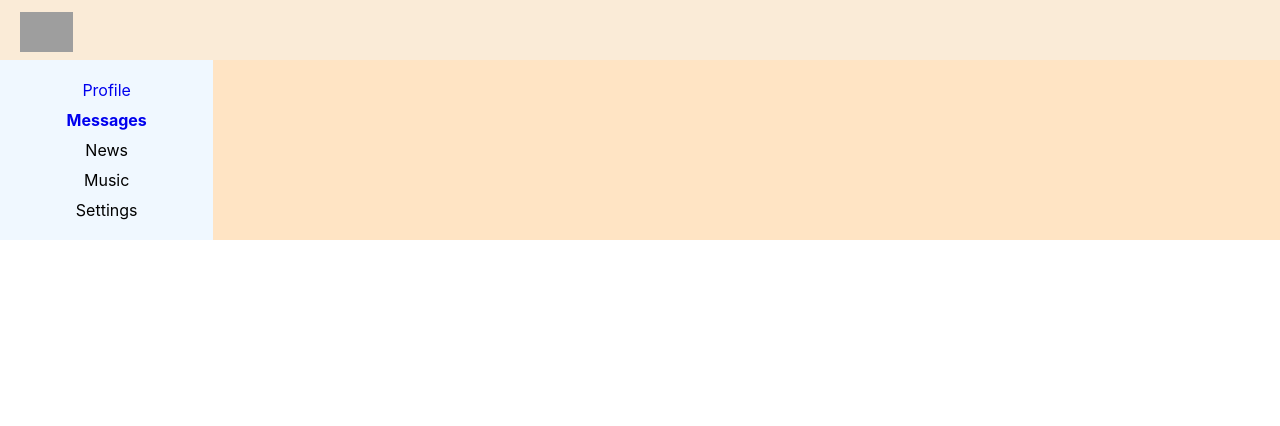
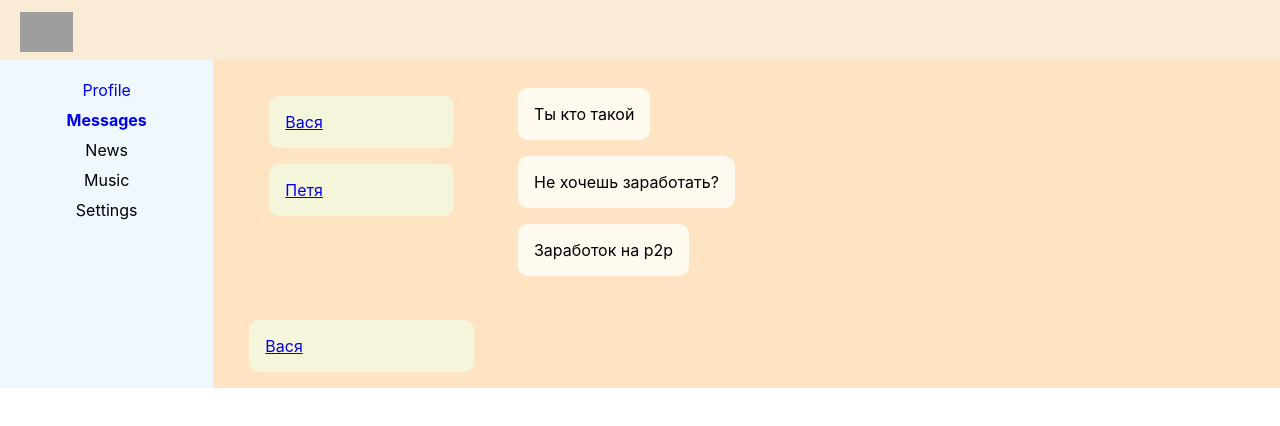
Before and after one commit to bubaololo/react-samurai, a React (Create React App) app: page /dialogs/dialogs/1 in a window 1280 px wide. Shown: the top 426 px of the page. Built offline with nearby package versions, Linux system fonts and the light colour scheme; grey boxes are pictures that could not be loaded.

Commit message:
24 lesson

```diff
--- a/src/App.js
+++ b/src/App.js
@@ -14,7 +14,7 @@ const App = () => {
       <div className="content_wrapper">
 
         <Routes>
-        <Route exact path="dialogs" element={ <Dialogs /> } />
+        <Route exact path="dialogs/*" element={ <Dialogs /> } />
         <Route path="profile" element={ <Profile />} />
         </Routes>
       </div>
--- a/src/components/Dialogs/Dialogs.jsx
+++ b/src/components/Dialogs/Dialogs.jsx
@@ -1,43 +1,55 @@
-import styles from './Dialogs.module.css';
-import {NavLink, Routes, Route} from 'react-router-dom';
+import styles from "./Dialogs.module.css";
+import { NavLink, Routes, Route } from "react-router-dom";
 
 const DialogItem = (props) => {
-  let path = "/dialogs/" + props.id
-  console.log(path);
+  let path = "/dialogs/" + props.id;
   return (
-      <div className={styles.dialog + ' ' + styles.active}>
-        <NavLink to={path} >{props.name}</NavLink>
+    <div className={styles.dialog + " " + styles.active}>
+      <NavLink to={path}>{props.name}</NavLink>
     </div>
-  )
-}
-const Dialogs = function() {
-  return <div className={styles.dialogs}>
+  );
+};
 
+
+const Message = (props) => {
+  return <div className={styles.message}>{props.message}</div>;
+};
+const Dialogs = function (props) {
+  let dialogsData = [
+    {id: 1, name: "Вася"},
+    {id: 2, name: "Петя"},
+    {id: 3, name: "Коля"},
+    {id: 4, name: "Рашид"},
+    {id: 5, name: "Аюуюакр"},
+    {id: 6, name: "Евгений"}
+  ]
+  let messagesData = [
+    {id: 1, message: "Ты кто такой"},
+    {id: 2, message: "Не хочешь заработать?"},
+    {id: 3, message: "Заработок на р2р"},
+
+  ]
+
+  return (
+    <div className={styles.dialogs}>
       <div className={styles.dialogsItems}>
-<DialogItem name="Вася" id="1" />
-      {/*<div className={styles.dialog}>*/}
-      {/*  <NavLink to="/dialogs/2">Петя</NavLink>*/}
-      {/*</div>*/}
-      {/*<div className={styles.dialog}>*/}
-      {/*  <NavLink to="/dialogs/3">Петя</NavLink>*/}
-      {/*</div>*/}
-      {/*<div className={styles.dialog}>*/}
-      {/*  <NavLink to="/dialogs/4">Коля</NavLink>*/}
-      {/*</div>*/}
-      {/*<div className={styles.dialog}>*/}
-      {/*  <NavLink to="/dialogs/5">Сашок</NavLink>*/}
-      {/*</div>*/}
+        <DialogItem name={dialogsData[0].name} id={dialogsData[0].id} />
+        <DialogItem name={dialogsData[1].name} id={dialogsData[1].id} />
+
       </div>
       <div className={styles.messages}>
-      <div className={styles.message}>Ты кто такой</div>
-      <div className={styles.message}>Не хочешь заработать?</div>
-      <div className={styles.message}>Заработок на р2р</div>
+        <Message message={messagesData[0].message} />
+        <Message message={messagesData[1].message} />
+        <Message message={messagesData[2].message} />
       </div>
       <Routes>
-      <Route  path="dialogs/1" element={<DialogItem name="Вася" id="1" />}>
-
-      </Route>
+        <Route
+          exact
+          path="dialogs/1"
+          element={<DialogItem name="Вася" id="1" />}
+        ></Route>
       </Routes>
     </div>
-}
-export default Dialogs
+  );
+};
+export default Dialogs;
--- a/src/components/Profile/MyPosts/MyPosts.jsx
+++ b/src/components/Profile/MyPosts/MyPosts.jsx
@@ -2,6 +2,13 @@ import styles from "./MyPosts.module.css";
 import Post from "./Post/Post";
 
 const MyPosts = function () {
+let postData = [
+  {id:1, message: 'Hey you, yes you! Fuck off!', likesCount: 2},
+  {id:1, message: 'and you fuck off too', likesCount: 3},
+  {id:1, message: 'and you', likesCount: 0},
+]
+
+
   return (
     <div className={styles.posts}>
       <h2 className={styles.posts__title}>My posts</h2>
@@ -18,9 +25,9 @@ const MyPosts = function () {
         </form>
       </div>
       <div className={styles.post__wrapper}>
-        <Post text='Hey you, yes you! Fuck off!' like='2' />
-        <Post text='and you fuck off too' like='3' />
-        <Post text='and you' />
+        <Post text={postData[0].message} like={postData[0].likesCount} />
+        <Post text={postData[1].message} like={postData[1].likesCount} />
+        <Post text={postData[2].message} like={postData[2].likesCount} />
       </div>
     </div>
   );
--- a/src/components/Profile/Profile.jsx
+++ b/src/components/Profile/Profile.jsx
@@ -1,18 +1,12 @@
 import MyPosts from "./MyPosts/MyPosts";
 import classes from "./Profile.module.css";
+import ProfileInfo from './ProfileInfo/ProfileInfo';
 
 const Profile = function () {
   return (
     <div>
-      <div className={classes.heroImg}></div>
-      <div className={classes.person}>
-        <div className={classes.person__ava}></div>
-        <div className={classes.person__info}>
-          <div className={classes.person__name}>Бубашвили Георг Маркелович</div>
-          <div className={classes.person__desc}>пыхолог</div>
-        </div>
-      </div>
-    <MyPosts />
+<ProfileInfo />
+      <MyPosts />
     </div>
   );
 };
--- /dev/null
+++ b/src/components/Profile/ProfileInfo/ProfileInfo.jsx
@@ -0,0 +1,19 @@
+
+import classes from "./ProfileInfo.module.css";
+
+const ProfileInfo = function () {
+  return (
+    <div>
+      <div className={classes.heroImg}></div>
+      <div className={classes.person}>
+        <div className={classes.person__ava}></div>
+        <div className={classes.person__info}>
+          <div className={classes.person__name}>Бубашвили Георг Маркелович</div>
+          <div className={classes.person__desc}>пыхолог</div>
+        </div>
+      </div>
+
+    </div>
+  );
+};
+export default ProfileInfo;
--- /dev/null
+++ b/src/components/Profile/ProfileInfo/ProfileInfo.module.css
@@ -0,0 +1,31 @@
+.heroImg {
+    height: 200px;
+    width: 100%;
+    margin: 20px 0;
+    background-image: url(https://deih43ym53wif.cloudfront.net/bali-indonesia-shutterstock_459773704_0dd494ecf7.jpeg);
+    background-repeat: no-repeat;
+}
+
+.person {
+    display: flex;
+    align-items: center;
+}
+
+.person__ava {
+    width: 80px;
+    height: 80px;
+    border-radius: 50%;
+    margin: 16px;
+    background-image: url(https://propagandahistory.ru/pics/2011/07/1311894685_35f0.jpg);
+    background-repeat: no-repeat;
+    background-position: center;
+    background-size: 128%;
+}
+
+.person__name {
+    font-weight: bold;
+}
+
+.person__desc {
+    font-style: italic;
+}
```
Lines whose indentation alone changed are shown as unchanged.
